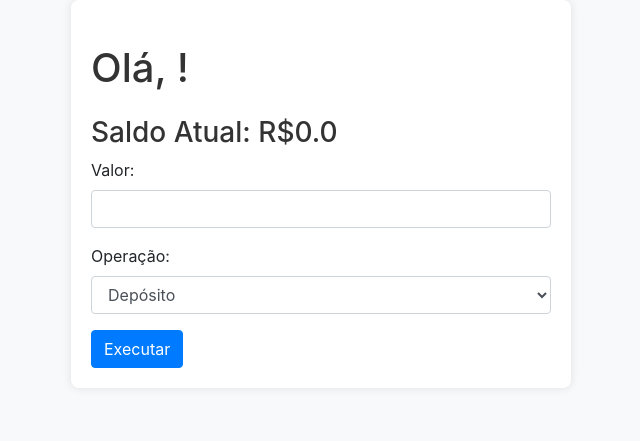
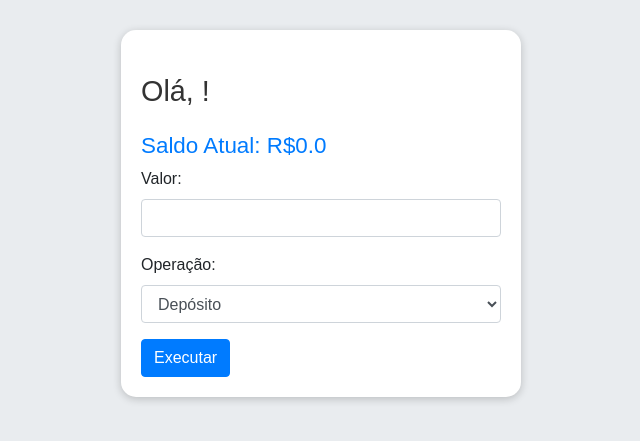
Before and after one commit to AlanBReis/sistema-bancario, a Flask app: page /principal in a window 1280 px wide. Shown: the top 441 px of the page, without its empty margins (319-959 px from the left). Run offline with Flask 3, Linux system fonts and the light colour scheme; some libraries are stand-ins or nearby versions.

Commit message:
corrigido erro ao sacar

```diff
--- a/app.py
+++ b/app.py
@@ -1,12 +1,13 @@
 from flask import Flask, render_template, request, redirect, url_for, flash, session
+from datetime import datetime
 
 app = Flask(__name__)
 app.secret_key = 'supersecretkey'
 
-# Inicializa a conta com saldo zero
+# Inicializa a conta com saldo zero e saques diários
 def get_conta():
     if 'conta' not in session:
-        session['conta'] = {'nome': '', 'saldo': 0.0}
+        session['conta'] = {'nome': '', 'saldo': 0.0, 'saques_diarios': []}
     return session['conta']
 
 @app.route('/', methods=['GET', 'POST'])
@@ -25,6 +26,8 @@ def index():
 @app.route('/principal', methods=['GET', 'POST'])
 def principal():
     conta = get_conta()
+    hoje = datetime.now().strftime('%Y-%m-%d')
+
     if request.method == 'POST':
         valor = request.form.get('valor')
         operacao = request.form.get('operacao')
@@ -44,11 +47,19 @@ def principal():
             elif operacao == 'saque':
                 if valor <= 0:
                     flash('O valor do saque deve ser positivo.')
+                elif valor > 500:
+                    flash('O valor do saque não pode exceder R$ 500.')
                 elif valor > conta['saldo']:
                     flash('Saldo insuficiente para saque.')
                 else:
-                    conta['saldo'] -= valor
-                    flash('Saque realizado com sucesso.')
+                    # Verifica saques diários
+                    saques = [s for s in conta['saques_diarios'] if s['data'] == hoje]
+                    if len(saques) >= 3:
+                        flash('Limite diário de saques atingido.')
+                    else:
+                        conta['saldo'] -= valor
+                        conta['saques_diarios'].append({'data': hoje, 'valor': valor})
+                        flash('Saque realizado com sucesso.')
         except ValueError:
             flash('O valor informado deve ser numérico.')
 
--- a/requirements.txt
+++ b/requirements.txt
@@ -0,0 +1 @@
+Flask==2.3.3
--- a/templates/principal.html
+++ b/templates/principal.html
@@ -7,20 +7,35 @@
     <link rel="stylesheet" href="https://stackpath.bootstrapcdn.com/bootstrap/4.5.2/css/bootstrap.min.css">
     <style>
         body {
-            background-color: #f8f9fa;
+            background-color: #e9ecef;
+            font-family: 'Arial', sans-serif;
         }
         .container {
-            max-width: 500px;
+            max-width: 400px;
             padding: 20px;
-            background-color: #fff;
-            border-radius: 8px;
-            box-shadow: 0 0 10px rgba(0,0,0,0.1);
+            background-color: #ffffff;
+            border-radius: 15px;
+            box-shadow: 0 2px 8px rgba(0,0,0,0.2);
+            margin-top: 30px;
         }
-        h1, h3 {
+        h1 {
             color: #333;
+            font-size: 1.8rem;
         }
-        .form-group {
-            margin-bottom: 1rem;
+        h3 {
+            color: #007bff;
+            font-size: 1.4rem;
+        }
+        .btn-primary {
+            background-color: #007bff;
+            border-color: #007bff;
+        }
+        .btn-primary:hover {
+            background-color: #0056b3;
+            border-color: #004085;
+        }
+        .alert {
+            border-radius: 15px;
         }
     </style>
 </head>
```
Also changed, not shown: templates/index.html (+18 -5 lines).
